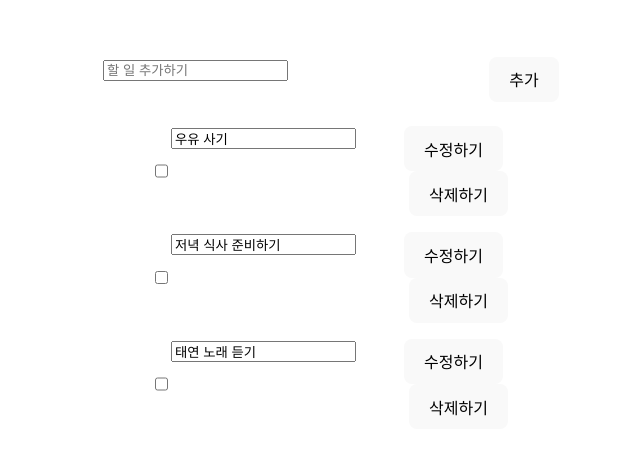
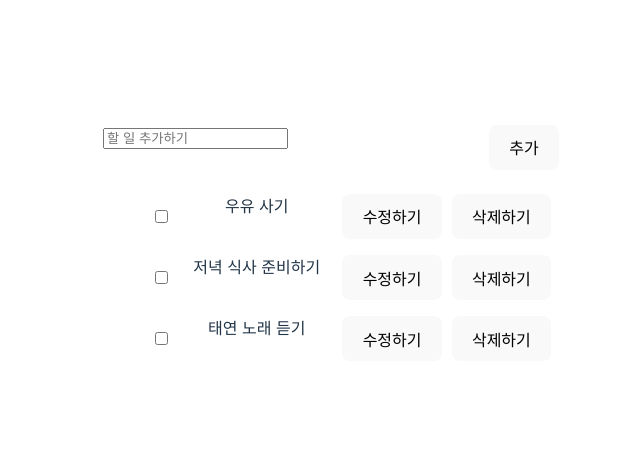
Before and after one commit to BoraParkDev/react-example, a React (Vite) app: page /state in a window 1280 px wide. Shown: the part 145-600 px from the top of the page, without its empty margins (309-949 px from the left). Built offline with nearby package versions, Linux system fonts and the light colour scheme.

Commit message:
#fix todo error fixed. (update list)

```diff
--- a/src/useState/Todo/TaskList.tsx
+++ b/src/useState/Todo/TaskList.tsx
@@ -3,12 +3,14 @@ import { ListType } from ".";
 
 export type TaskListProps = {
   todoList: ListType[];
+  updateText: (e: ChangeEvent<HTMLInputElement>, index: number) => void;
+  updateTodoList: (index: number) => void;
   deleteTodoList: (index: number) => void;
 };
 
 const TaskList = ({ ...props }: TaskListProps) => {
-  const { todoList, deleteTodoList } = props;
-
+  const { todoList, updateText, updateTodoList, deleteTodoList } = props;
+  console.log("todoList", todoList);
   return (
     <ul>
       {todoList.map((list: ListType, idx: number) => {
@@ -23,15 +25,25 @@ const TaskList = ({ ...props }: TaskListProps) => {
             }}
           >
             <input type="checkbox" />
+            {list.updated ? (
               <label>
                 <input
                   type="text"
                   value={list.text}
-                onChange={(e) => console.log(e)}
+                  onChange={(e) => updateText(e, idx)}
                 />
               </label>
+            ) : (
+              <span>{list.text}</span>
+            )}
             <div>
-              <button onClick={() => console.log(idx)}>수정하기</button>
+              <button
+                onClick={() => {
+                  updateTodoList(idx);
+                }}
+              >
+                수정하기
+              </button>
               <button
                 style={{ marginLeft: 10 }}
                 onClick={() => deleteTodoList(idx)}
--- a/src/useState/Todo/index.tsx
+++ b/src/useState/Todo/index.tsx
@@ -1,17 +1,18 @@
-import React, { ChangeEvent, useState } from "react";
+import React, { ChangeEvent, useCallback, useState } from "react";
 import AddTodo from "./AddTodo";
 import TaskList from "./TaskList";
 
 export type ListType = {
   id: number;
   text?: string;
+  updated?: boolean;
 };
 
 const Todo = () => {
   const [todoList, setTodoList] = useState<ListType[]>([
-    { id: 1, text: "우유 사기" },
-    { id: 2, text: "저녁 식사 준비하기" },
-    { id: 3, text: "태연 노래 듣기" },
+    { id: 0, text: "우유 사기", updated: false },
+    { id: 1, text: "저녁 식사 준비하기", updated: false },
+    { id: 2, text: "태연 노래 듣기", updated: false },
   ]);
 
   const addTodoList = (inputText: string) => {
@@ -21,20 +22,45 @@ const Todo = () => {
     ]);
   };
 
-  const deleteTodoList = (index: number) => {
+  const updateText = useCallback(
+    (e: ChangeEvent<HTMLInputElement>, index: number) => {
+      setTodoList((prev) => {
+        let indexTodoList = prev[index];
+        indexTodoList.text = e.target.value;
+        console.log(...prev);
+        return [...prev];
+      });
+    },
+    []
+  );
+
+  const updateTodoList = (index: number) => {
     setTodoList((prev) => {
-      let newTodoList = prev.filter((_, idx) => idx !== index);
-      console.log(newTodoList);
-      // newTodoList.concat({ id: index, text: e.target.value });
-
-      return newTodoList;
+      let indexTodoList = prev[index];
+      indexTodoList.updated = !indexTodoList.updated;
+      return [...prev];
     });
   };
+
+  const deleteTodoList = useCallback(
+    (index: number) => {
+      setTodoList((prev) => {
+        let newTodoList = prev.filter((_, idx) => idx !== index);
+        return newTodoList;
+      });
+    },
+    [todoList]
+  );
 
   return (
     <div>
       <AddTodo addTodoList={addTodoList} />
-      <TaskList todoList={todoList} deleteTodoList={deleteTodoList} />
+      <TaskList
+        todoList={todoList}
+        updateText={updateText}
+        updateTodoList={updateTodoList}
+        deleteTodoList={deleteTodoList}
+      />
     </div>
   );
 };
```
Also changed, not shown: src/main.tsx (+5 -5 lines). Lines whose indentation alone changed are shown as unchanged.
